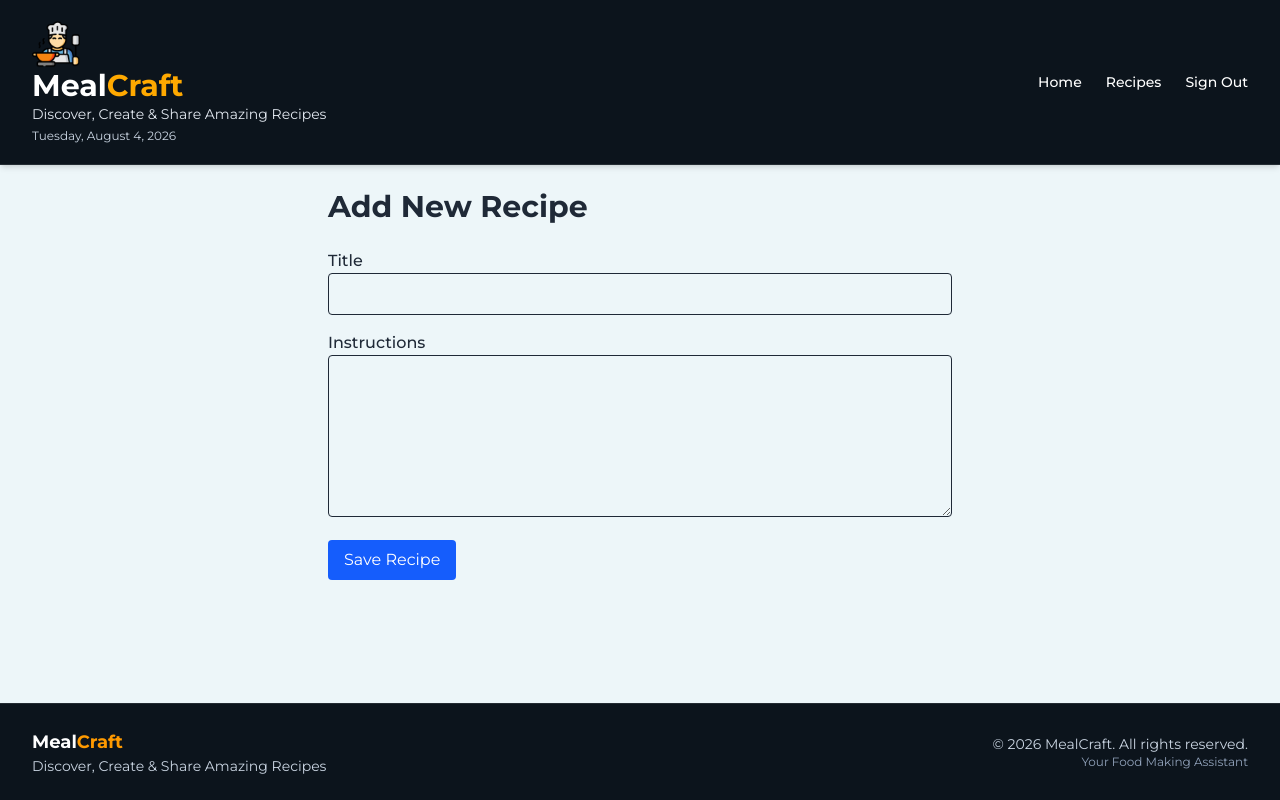
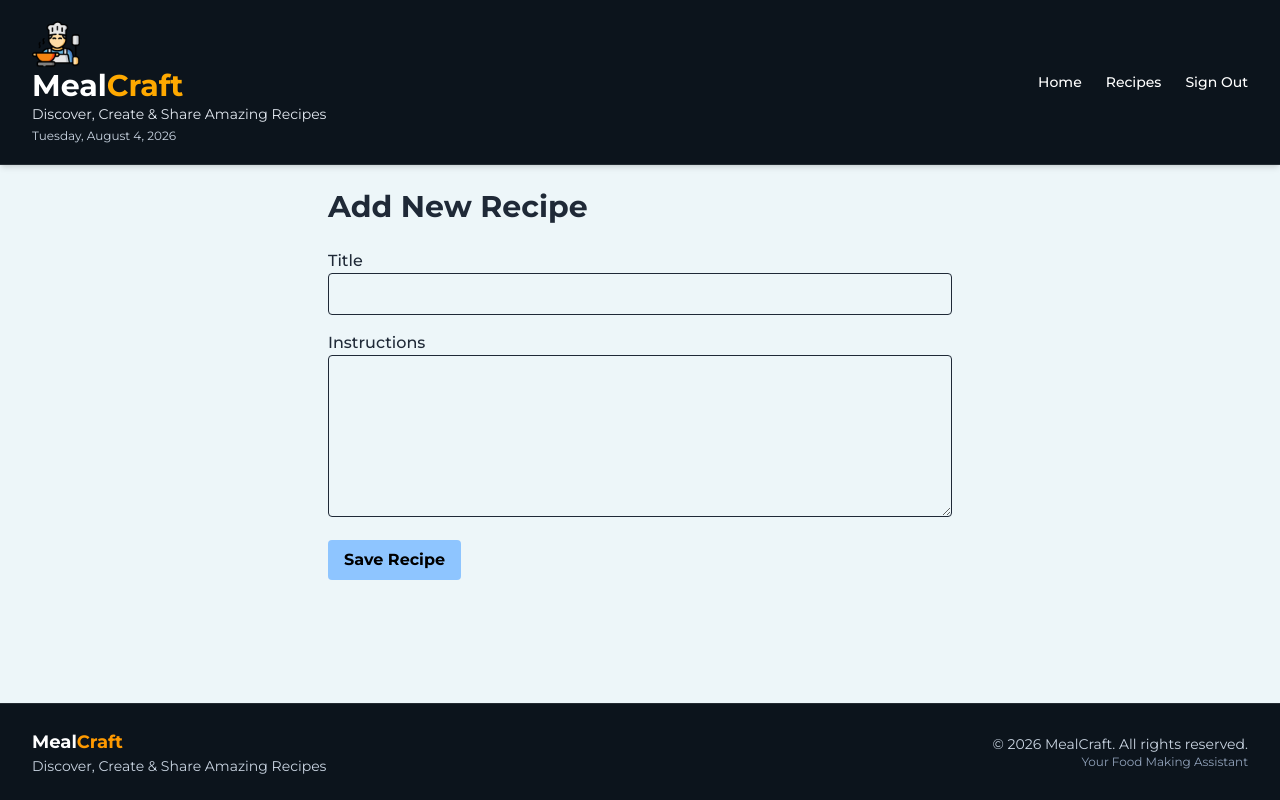
Before and after one commit to ekworsham/meal_craft, a Next.js app: page /recipes/new in a window 1280 px wide. Built offline with nearby package versions, Linux system fonts and the light colour scheme; no server answers; sample sign-in values are in the browser's storage.

Commit message:
Update button styles for Save Recipe action

```diff
--- a/app/(admin)/recipes/new/page.tsx
+++ b/app/(admin)/recipes/new/page.tsx
@@ -44,7 +44,7 @@ export default async function NewRecipePage() {
 
         <button
           type="submit"
-          className="bg-blue-600 text-white px-4 py-2 rounded"
+          className="bg-blue-300 !text-black font-bold px-4 py-2 rounded hover:bg-blue-700 hover:!text-white"
         >
           Save Recipe
         </button>
```
